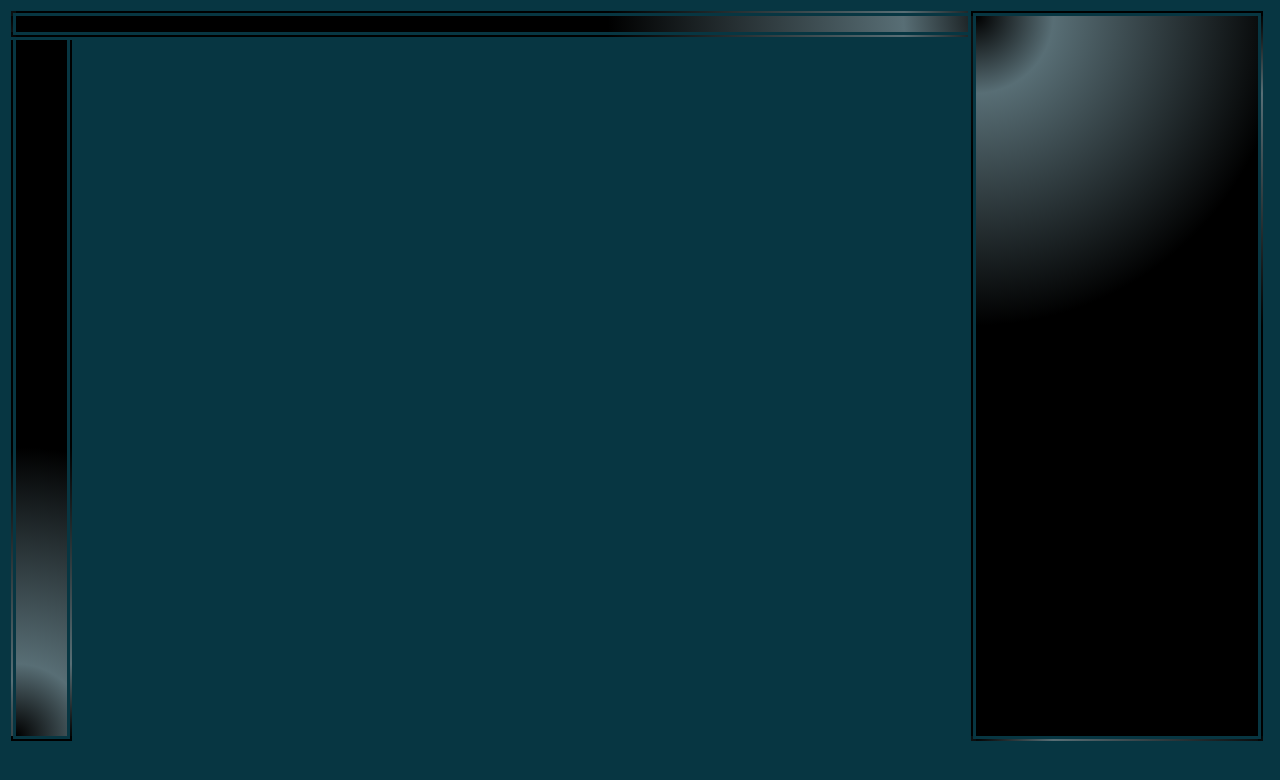
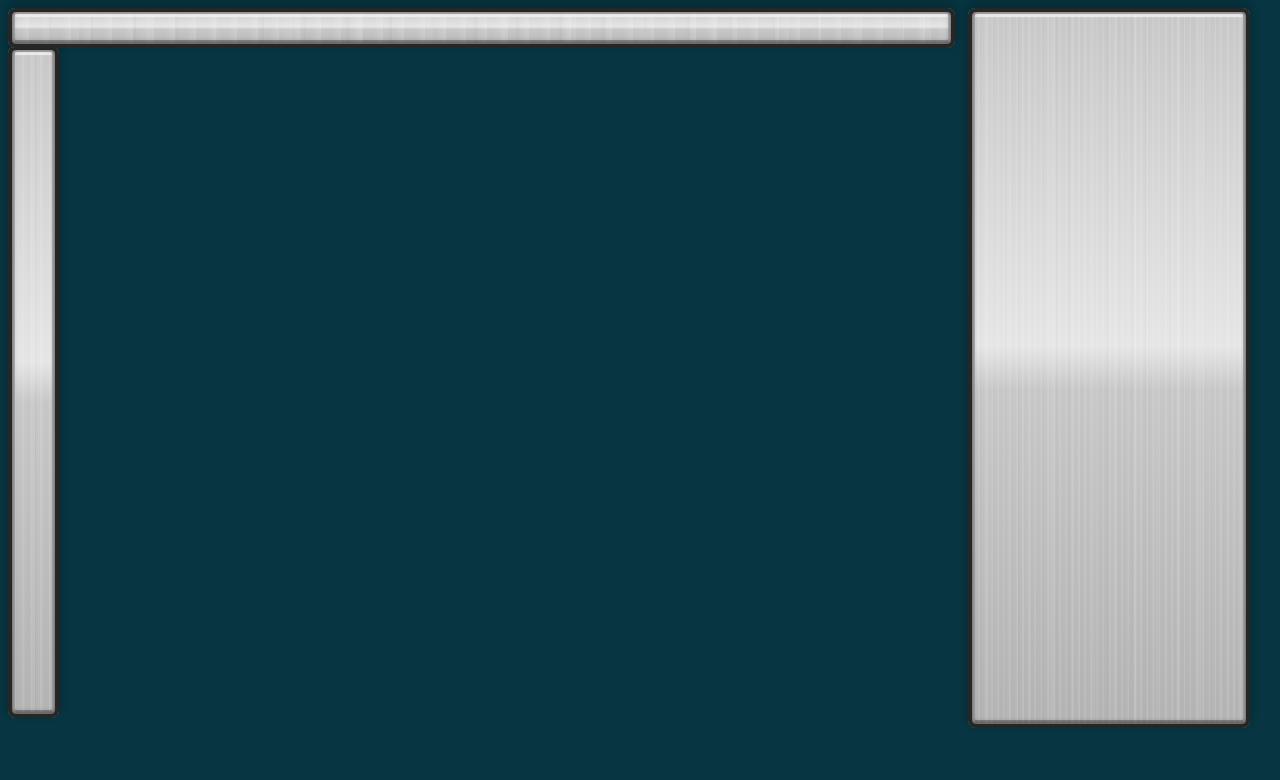
Before and after one commit to BECoS/soundtoy, a website: page site/index.html in a window 1280 px wide. Drawn offline with Linux system fonts and the light colour scheme.

Commit message:
added CSS metallic styling

```diff
--- a/scripts/panel.js
+++ b/scripts/panel.js
@@ -19,8 +19,8 @@ $(function() {
 
   imgpreload(["/img/playButtonOff.svg", "/img/playButtonOn.svg"], function(images) {
     var playInactive = new kinetic.Image({
-      x: 0,
-        y: 0,
+      x: 5,
+        y: 5,
         height: 58,
         width: 70,
         image: images[0],
--- a/site/index.html
+++ b/site/index.html
@@ -7,8 +7,8 @@
 </head>
 <body>
   <div id="grid"></div>
-  <div id="selector"></div>
-  <div id="bar"></div>
-  <div id="panel"></div>
+  <div id="selector" class="metal"></div>
+  <div id="bar" class="metal"></div>
+  <div id="panel" class="metal"></div>
 </body>
 </html>
--- a/site/style.css
+++ b/site/style.css
@@ -18,14 +18,14 @@ body {
 #bar {
   float: top;
   position: absolute;
-  width: 77%;
-  height: 2%;
+  width: 74%;
+  height: 5%;
   color: #00f5f0;
-  border-color: #073642;
+  /*border-color: #073642;
   border-width: 8px;
   border-style: double;
   background-image:
-    -webkit-radial-gradient(top right, circle, #000000, #586e75 10%, #000000 40%);
+  -webkit-radial-gradient(top right, circle, #000000, #586e75 10%, #000000 40%);*/
   z-index: 9;
 }
 
@@ -36,25 +36,22 @@ body {
   width: 22%;
   height: 90%;
   color: #00f5f0;
-  border-color: #073642;
-  border-width: 8px;
-  border-style: double;
-  background-image:
-    -webkit-radial-gradient(top left, circle, #000000, #586e75 10%, #000000 40%);
+  /*border-style: double;*/
   z-index: 9;
 }
 
 #selector {
   float: left;
+  margin-top: 3%;
   position: absolute;
   width: 4%;
-  height: 90%;
+  height: 84%;
   color: #00f5f0;
-  border-color: #073642;
+  /*border-color: #073642;
   border-width: 8px;
   border-style: double;
   background-image:
-    -webkit-radial-gradient(bottom left, circle, #000000, #586e75 10%, #000000 40%);
+  -webkit-radial-gradient(bottom left, circle, #000000, #586e75 10%, #000000 40%);*/
   z-index: 9;
 }
 
@@ -69,3 +66,26 @@ body {
 .jasmine_reporter {
   padding-top: 900px;
 }
+
+.metal {
+  background-color: hsl(0,0%,90%);
+  -webkit-box-shadow: inset hsla(0,0%,15%,  1) 0px  0px 0px 4px,  /* border */
+  inset hsla(0,0%,15%, .8) 0 -1px 5px 4px,  /* soft SD */
+  inset hsla(0,0%,0%, .25) 0 -1px 0px 7px,  /* bottom SD */
+  inset hsla(0,0%,100%,.7) 0  2px 1px 7px,  /* top HL */
+
+  hsla(0,0%, 0%,.15) 0 -5px 6px 4px;  /* outer SD */
+  /*hsla(0,0%,100%,.5) 0  5px 6px 4px #7a7a7a;  /* outer HL */
+
+ /* -webkit-transition: color .2s;*/
+
+  border-radius: .5em;
+  background-image:   -webkit-repeating-linear-gradient(left, hsla(0,0%,100%,0) 0%, hsla(0,0%,100%,0)   6%, hsla(0,0%,100%, .1) 7.5%),
+  -webkit-repeating-linear-gradient(left, hsla(0,0%,  0%,0) 0%, hsla(0,0%,  0%,0)   4%, hsla(0,0%,  0%,.03) 4.5%),
+  -webkit-repeating-linear-gradient(left, hsla(0,0%,100%,0) 0%, hsla(0,0%,100%,0) 1.2%, hsla(0,0%,100%,.15) 2.2%),
+
+  -webkit-linear-gradient(-90deg, hsl(0,0%,78%)  0%,
+  hsl(0,0%,90%) 47%,
+  hsl(0,0%,78%) 53%,
+  hsl(0,0%,70%)100%);
+}
```
